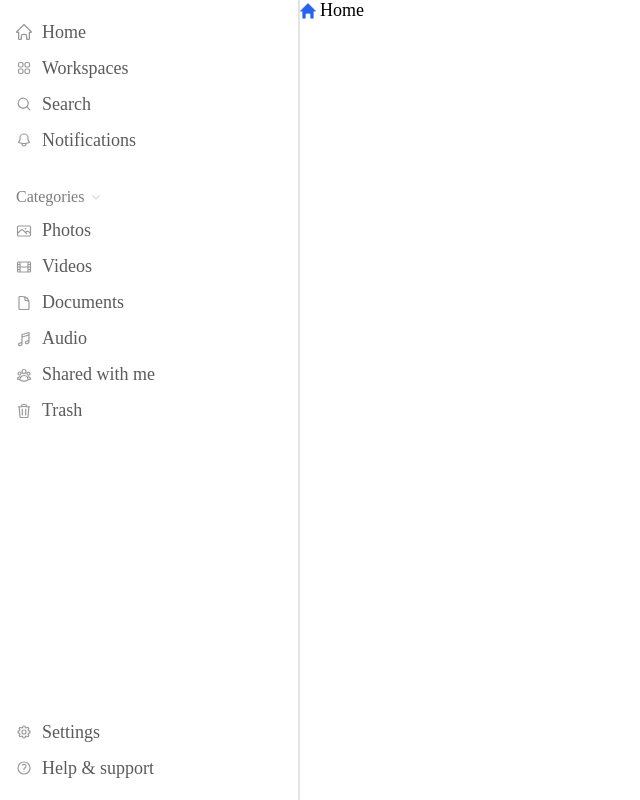
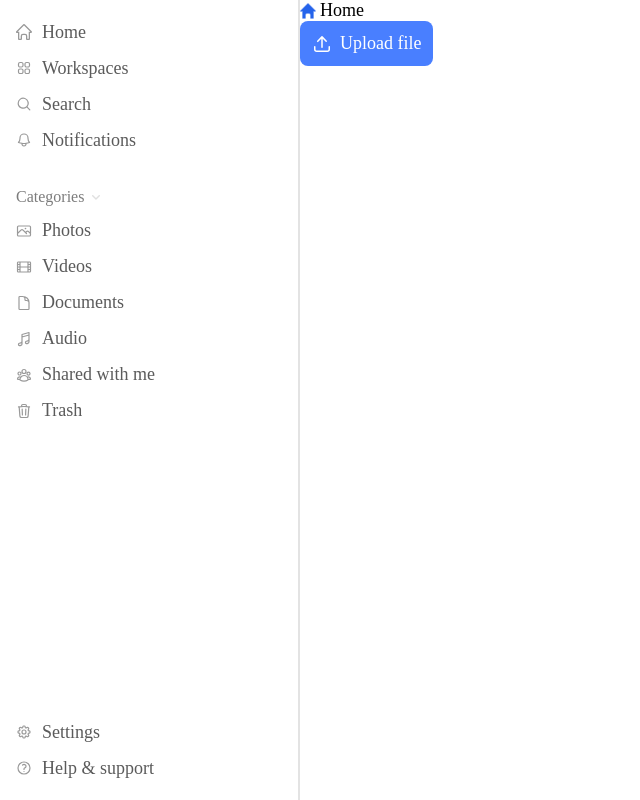
Before and after one commit to DeveloperRussia/Cloud, a React (Create React App) app: page / in a window 1280 px wide. Shown: the whole page, without its empty margins (0-640 px from the left). Built offline with nearby package versions, Linux system fonts and the light colour scheme.

Commit message:
add Upload button

```diff
--- a/src/App.js
+++ b/src/App.js
@@ -5,12 +5,13 @@ import MainCategory from './components/left__nav/MainCategory/MainCategory';
 import DefaultCategory from './components/left__nav/DefaultCategory/DefaultCategory';
 import { slidebarData } from './data/slidebarData';
 import CurrentNamePage from './components/layout/header/CurrentNamePage/CurrentNamePage';
-
+import UploadButton from './components/layout/header/UploadButton/UploadButton';
+import UploadModal from './components/modalWindows/UploadModal/UploadModal';
 function App() {
     const [currentPage, setCurrentPage] = useState('Home');
 
     const currentItem = slidebarData.find((item) => item.name === currentPage);
-
+    const [isModalOpen, setIsModalOpen] = useState(false);
     return (
         <div className="App">
             <div className="parent">
@@ -106,8 +107,17 @@ function App() {
 
                 <div className="page">
                     <CurrentNamePage currentItem={currentItem} />
+                    <UploadButton onOpen={() => setIsModalOpen(true)} />
                 </div>
             </div>
+            <UploadModal
+                isOpen={isModalOpen}
+                onClose={() => setIsModalOpen(false)}
+                onFileChange={(e) => {
+                    const file = e.target.files[0];
+                    console.log(file);
+                }}
+            />
         </div>
     );
 }
--- a/src/components/layout/header/UploadButton/UploadButton.jsx
+++ b/src/components/layout/header/UploadButton/UploadButton.jsx
@@ -1,7 +1,22 @@
 import React from 'react';
+import classes from './UploadButton.module.scss';
 
-function UploadButton() {
-    return <button></button>;
+function UploadButton({ onOpen }) {
+    return (
+        <button className={classes.btnUpload} onClick={onOpen}>
+            <svg fill="none" viewBox="0 0 20 20">
+                <path
+                    fill="#fff"
+                    d="M9.25 13.25a.75.75 0 1 0 1.5 0V4.64l2.96 3.13a.75.75 0 0 0 1.08-1.03l-4.24-4.5a.75.75 0 0 0-1.1 0l-4.24 4.5A.75.75 0 1 0 6.3 7.75l2.95-3.12z"
+                />
+                <path
+                    fill="#fff"
+                    d="M3.5 12.75a.75.75 0 1 0-1.5 0v2.5A2.75 2.75 0 0 0 4.75 18h10.5A2.75 2.75 0 0 0 18 15.25v-2.5a.75.75 0 1 0-1.5 0v2.5c0 .69-.56 1.25-1.25 1.25H4.75c-.69 0-1.25-.56-1.25-1.25z"
+                />
+            </svg>
+            Upload file
+        </button>
+    );
 }
 
 export default UploadButton;
--- a/src/components/layout/header/UploadButton/UploadButton.module.scss
+++ b/src/components/layout/header/UploadButton/UploadButton.module.scss
@@ -0,0 +1,14 @@
+.btnUpload {
+    background-color: #497fff;
+    color: white;
+    font-size: 18px;
+    border-radius: 8px;
+    padding: 12px;
+    display: flex;
+    gap: 8px;
+    align-items: center;
+    svg {
+        width: 20px;
+        height: 20px;
+    }
+}
--- /dev/null
+++ b/src/components/modalWindows/UploadModal/UploadModal.jsx
@@ -0,0 +1,34 @@
+import React, { useRef } from 'react';
+import classes from './UploadModal.module.scss';
+
+function UploadModal({ isOpen, onClose, onFileChange }) {
+    const overlayRef = useRef(null);
+
+    if (!isOpen) return null;
+
+    const handleOverlayClick = (e) => {
+        if (e.target === overlayRef.current) {
+            onClose();
+        }
+    };
+
+    return (
+        <div ref={overlayRef} className={classes.overlay} onClick={handleOverlayClick}>
+            <div className={classes.modal}>
+                <button className={classes.closeBtn} onClick={onClose}>
+                    ×
+                </button>
+
+                <h2 className={classes.title}>Upload file</h2>
+                <p className={classes.text}>Choose a file from your computer</p>
+
+                <label className={classes.uploadLabel}>
+                    Choose file
+                    <input type="file" className={classes.input} onChange={onFileChange} />
+                </label>
+            </div>
+        </div>
+    );
+}
+
+export default UploadModal;
--- /dev/null
+++ b/src/components/modalWindows/UploadModal/UploadModal.module.scss
@@ -0,0 +1,55 @@
+.overlay {
+    position: fixed;
+    inset: 0;
+    background: rgba(0, 0, 0, 0.45);
+    display: flex;
+    justify-content: center;
+    align-items: center;
+    z-index: 1000;
+}
+
+.modal {
+    position: relative;
+    width: 420px;
+    max-width: calc(100% - 32px);
+    background: #fff;
+    border-radius: 16px;
+    padding: 24px;
+    box-shadow: 0 20px 60px rgba(0, 0, 0, 0.2);
+}
+
+.closeBtn {
+    position: absolute;
+    top: 12px;
+    right: 12px;
+    border: none;
+    background: transparent;
+    font-size: 28px;
+    line-height: 1;
+    cursor: pointer;
+}
+
+.title {
+    margin: 0 0 12px 0;
+    font-size: 24px;
+}
+
+.text {
+    margin: 0 0 20px 0;
+    color: #666;
+}
+
+.uploadLabel {
+    display: inline-flex;
+    align-items: center;
+    justify-content: center;
+    padding: 12px 18px;
+    border-radius: 10px;
+    background: #000;
+    color: #fff;
+    cursor: pointer;
+}
+
+.input {
+    display: none;
+}
```
Also changed, not shown: src/components/layout/header/CurrentUser/CurrentUser.jsx (added), src/components/layout/header/CurrentUser/CurrentUser.module.scss (added).
